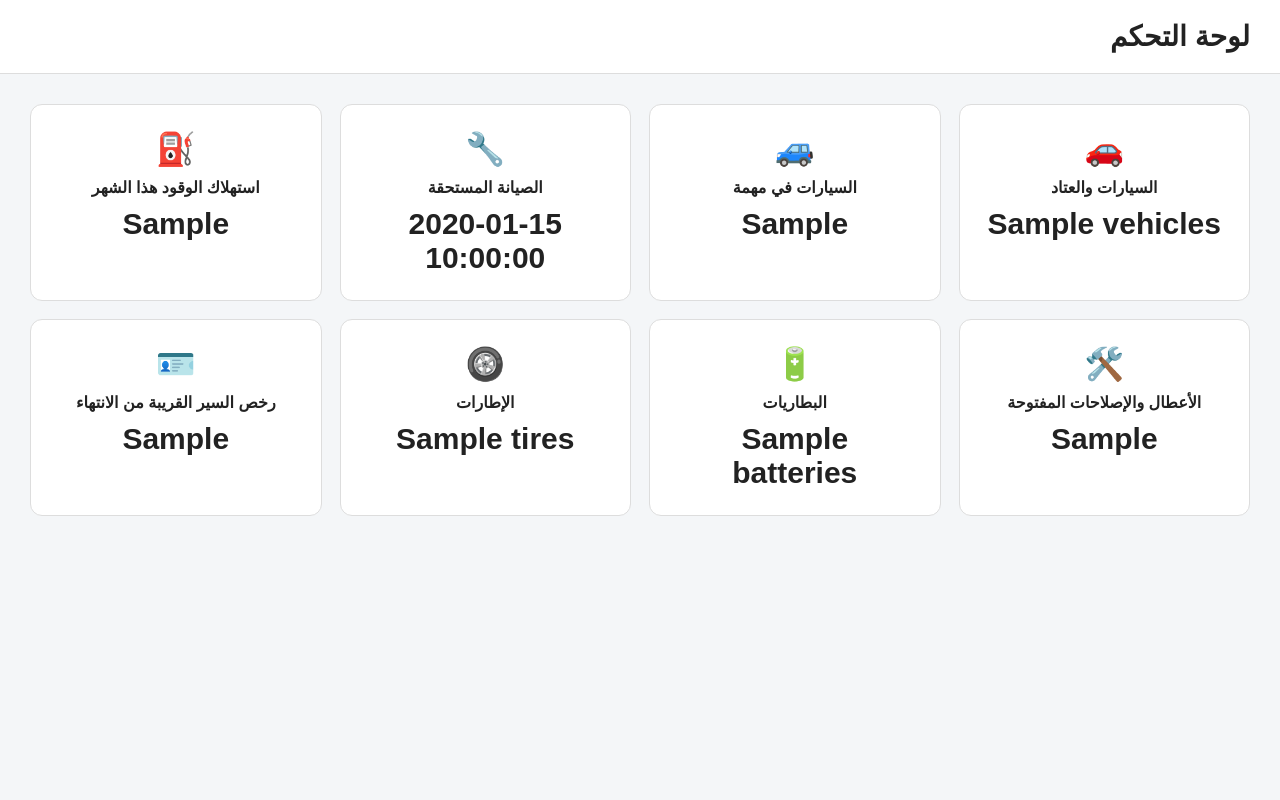
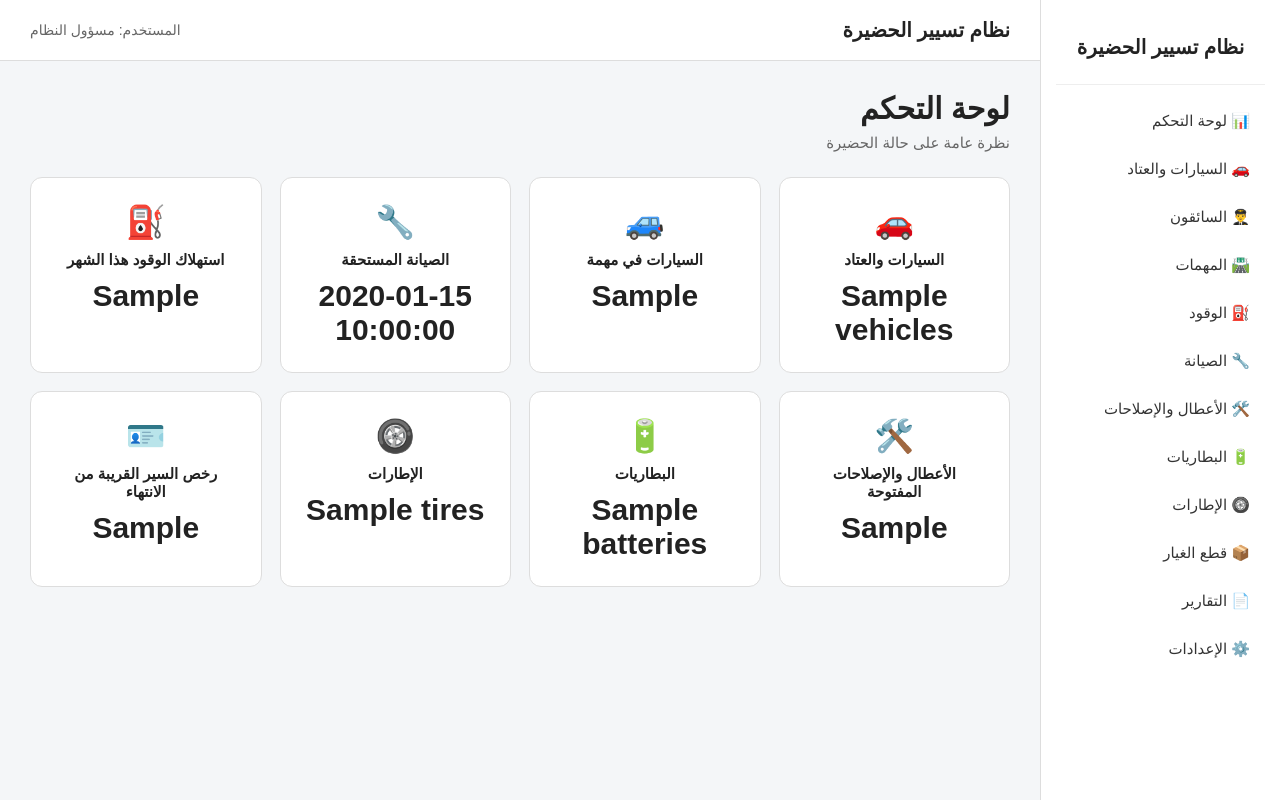
Before and after one commit to med-40/Fleet-Assets-Manager, a FastAPI app: template templates/pages/dashboard.html in a window 1280 px wide. Run offline with FastAPI, Linux system fonts and the light colour scheme; the template is opened without the code that fills it: most values are stand-ins (such as "Sample title", 1, 10 or a date in 2020).

Commit message:
Update dashboard.html

```diff
--- a/templates/pages/dashboard.html
+++ b/templates/pages/dashboard.html
@@ -1,33 +1,26 @@
-<!DOCTYPE html>
-<html lang="ar" dir="rtl">
+{% extends "base.html" %}
 
-<head>
-    <meta charset="UTF-8">
-    <meta name="viewport" content="width=device-width, initial-scale=1.0">
+{% block title %}
+لوحة التحكم - نظام تسيير الحضيرة
+{% endblock %}
 
-    <title>لوحة التحكم - نظام تسيير الحضيرة</title>
+{% block content %}
 
 <style>
-        body {
-            margin: 0;
-            font-family: Arial, sans-serif;
-            background: #f4f6f8;
-            color: #222;
+
+    .dashboard-title {
+        margin-bottom: 25px;
     }
 
-        .header {
-            background: white;
-            padding: 20px 30px;
-            border-bottom: 1px solid #ddd;
+    .dashboard-title h1 {
+        margin: 0;
+        font-size: 30px;
     }
 
-        .header h1 {
-            margin: 0;
-            font-size: 28px;
-        }
-
-        .container {
-            padding: 30px;
+    .dashboard-title p {
+        margin-top: 8px;
+        color: #666;
+        font-size: 15px;
     }
 
     .cards {
@@ -42,6 +35,7 @@
         border-radius: 12px;
         padding: 25px;
         text-align: center;
+        min-height: 150px;
     }
 
     .icon {
@@ -50,7 +44,7 @@
 
     .name {
         margin-top: 10px;
-            font-size: 16px;
+        font-size: 15px;
         font-weight: bold;
     }
 
@@ -60,82 +54,175 @@
         font-weight: bold;
     }
 
-        @media (max-width: 900px) {
+    @media (max-width: 1000px) {
+
         .cards {
             grid-template-columns: repeat(2, 1fr);
         }
+
     }
 
     @media (max-width: 600px) {
+
         .cards {
             grid-template-columns: 1fr;
         }
+
     }
+
 </style>
-</head>
 
-<body>
 
-    <header class="header">
-        <h1>لوحة التحكم</h1>
-    </header>
+<div class="dashboard-title">
 
-    <main class="container">
+    <h1>
+        لوحة التحكم
+    </h1>
+
+    <p>
+        نظرة عامة على حالة الحضيرة
+    </p>
+
+</div>
+
 
 <div class="cards">
 
     <div class="card">
-                <div class="icon">🚗</div>
-                <div class="name">السيارات والعتاد</div>
-                <div class="value">{{ vehicles }}</div>
+
+        <div class="icon">
+            🚗
         </div>
 
-            <div class="card">
-                <div class="icon">🚙</div>
-                <div class="name">السيارات في مهمة</div>
-                <div class="value">{{ active_missions }}</div>
+        <div class="name">
+            السيارات والعتاد
         </div>
 
-            <div class="card">
-                <div class="icon">🔧</div>
-                <div class="name">الصيانة المستحقة</div>
-                <div class="value">{{ due_maintenance }}</div>
-            </div>
-
-            <div class="card">
-                <div class="icon">⛽</div>
-                <div class="name">استهلاك الوقود هذا الشهر</div>
-                <div class="value">{{ monthly_fuel }}</div>
-            </div>
-
-            <div class="card">
-                <div class="icon">🛠️</div>
-                <div class="name">الأعطال والإصلاحات المفتوحة</div>
-                <div class="value">{{ open_faults }}</div>
-            </div>
-
-            <div class="card">
-                <div class="icon">🔋</div>
-                <div class="name">البطاريات</div>
-                <div class="value">{{ batteries }}</div>
-            </div>
-
-            <div class="card">
-                <div class="icon">🛞</div>
-                <div class="name">الإطارات</div>
-                <div class="value">{{ tires }}</div>
-            </div>
-
-            <div class="card">
-                <div class="icon">🪪</div>
-                <div class="name">رخص السير القريبة من الانتهاء</div>
-                <div class="value">{{ expiring_licenses }}</div>
+        <div class="value">
+            {{ vehicles }}
         </div>
 
     </div>
 
-    </main>
 
-</body>
+    <div class="card">
 
-</html>
+        <div class="icon">
+            🚙
+        </div>
+
+        <div class="name">
+            السيارات في مهمة
+        </div>
+
+        <div class="value">
+            {{ active_missions }}
+        </div>
+
+    </div>
+
+
+    <div class="card">
+
+        <div class="icon">
+            🔧
+        </div>
+
+        <div class="name">
+            الصيانة المستحقة
+        </div>
+
+        <div class="value">
+            {{ due_maintenance }}
+        </div>
+
+    </div>
+
+
+    <div class="card">
+
+        <div class="icon">
+            ⛽
+        </div>
+
+        <div class="name">
+            استهلاك الوقود هذا الشهر
+        </div>
+
+        <div class="value">
+            {{ monthly_fuel }}
+        </div>
+
+    </div>
+
+
+    <div class="card">
+
+        <div class="icon">
+            🛠️
+        </div>
+
+        <div class="name">
+            الأعطال والإصلاحات المفتوحة
+        </div>
+
+        <div class="value">
+            {{ open_faults }}
+        </div>
+
+    </div>
+
+
+    <div class="card">
+
+        <div class="icon">
+            🔋
+        </div>
+
+        <div class="name">
+            البطاريات
+        </div>
+
+        <div class="value">
+            {{ batteries }}
+        </div>
+
+    </div>
+
+
+    <div class="card">
+
+        <div class="icon">
+            🛞
+        </div>
+
+        <div class="name">
+            الإطارات
+        </div>
+
+        <div class="value">
+            {{ tires }}
+        </div>
+
+    </div>
+
+
+    <div class="card">
+
+        <div class="icon">
+            🪪
+        </div>
+
+        <div class="name">
+            رخص السير القريبة من الانتهاء
+        </div>
+
+        <div class="value">
+            {{ expiring_licenses }}
+        </div>
+
+    </div>
+
+</div>
+
+{% endblock %}
```
Lines whose indentation alone changed are shown as unchanged.
